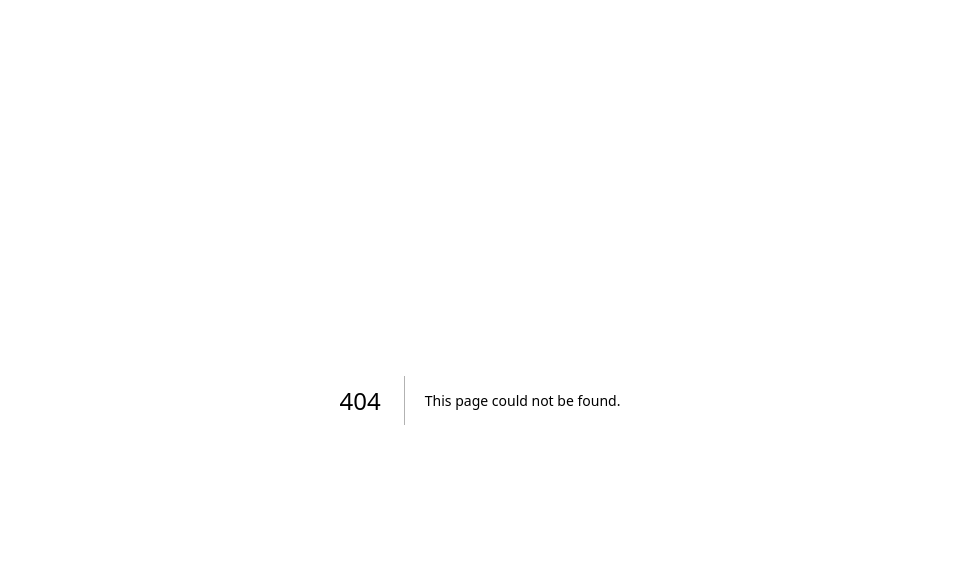
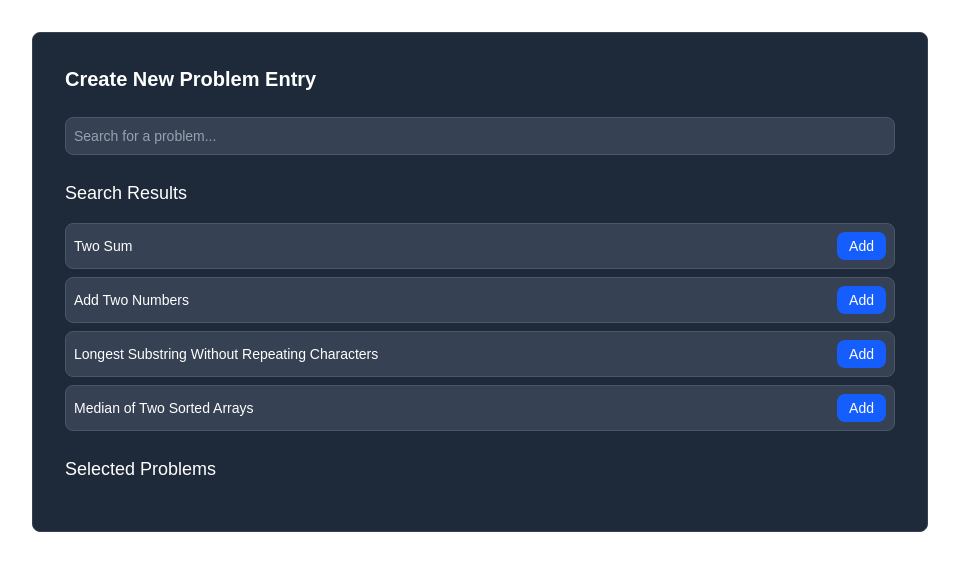
Before and after one commit to mukaj/spacedleet, a Next.js app: page /table/create in a window 1280 px wide. Before the commit this address had no page. Shown: the top 570 px of the page, without its empty margins (160-1119 px from the left). Built offline with nearby package versions, Linux system fonts and the light colour scheme.

Commit message:
Add a mock page for new problem adding.

```diff
--- /dev/null
+++ b/src/pages/table/create/index.js
@@ -0,0 +1,80 @@
+import React, { useState } from "react";
+
+// Mock data for LeetCode problems (replace with API call if needed)
+const mockProblems = [
+  { id: 1, title: "Two Sum" },
+  { id: 2, title: "Add Two Numbers" },
+  { id: 3, title: "Longest Substring Without Repeating Characters" },
+  { id: 4, title: "Median of Two Sorted Arrays" },
+];
+
+const CreateProblemEntry = () => {
+  const [searchTerm, setSearchTerm] = useState("");
+  const [filteredProblems, setFilteredProblems] = useState(mockProblems);
+  const [selectedProblems, setSelectedProblems] = useState([]);
+
+  const handleSearch = (e) => {
+    const term = e.target.value;
+    setSearchTerm(term);
+    setFilteredProblems(
+      mockProblems.filter((problem) =>
+        problem.title.toLowerCase().includes(term.toLowerCase())
+      )
+    );
+  };
+
+  const handleAddProblem = (problem) => {
+    if (!selectedProblems.some((p) => p.id === problem.id)) {
+      setSelectedProblems([...selectedProblems, problem]);
+    }
+  };
+
+  return (
+    <div className="mt-8 p-8 bg-gray-800 text-white rounded-md border border-gray-700 max-w-4xl mx-auto">
+      <h1 className="text-xl font-semibold mb-6">Create New Problem Entry</h1>
+      <div className="mb-6">
+        <input
+          type="text"
+          placeholder="Search for a problem..."
+          value={searchTerm}
+          onChange={handleSearch}
+          className="w-full p-2 rounded-md border border-gray-600 bg-gray-700 text-sm text-white placeholder-gray-400 focus:outline-none focus:ring-2 focus:ring-blue-500"
+        />
+      </div>
+      <div className="mb-6">
+        <h2 className="text-lg font-medium mb-4">Search Results</h2>
+        <ul className="space-y-2">
+          {filteredProblems.map((problem) => (
+            <li
+              key={problem.id}
+              className="flex justify-between items-center p-2 bg-gray-700 rounded-md border border-gray-600"
+            >
+              <span className="text-sm">{problem.title}</span>
+              <button
+                onClick={() => handleAddProblem(problem)}
+                className="ml-4 px-3 py-1 bg-blue-600 text-sm text-white rounded-md hover:bg-blue-500 focus:outline-none focus:ring-2 focus:ring-blue-500"
+              >
+                Add
+              </button>
+            </li>
+          ))}
+        </ul>
+      </div>
+      <div>
+        <h2 className="text-lg font-medium mb-4">Selected Problems</h2>
+        <ul className="space-y-2">
+          {selectedProblems.map((problem) => (
+            <li
+              key={problem.id}
+              className="p-2 bg-gray-700 rounded-md border border-gray-600 text-sm"
+            >
+              {problem.title}
+            </li>
+          ))}
+        </ul>
+      </div>
+    </div>
+  );
+};
+
+export default CreateProblemEntry;
```
